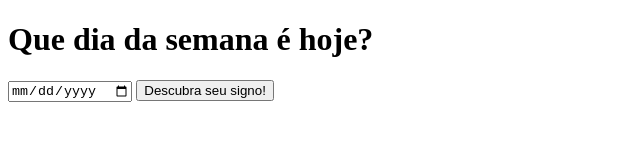
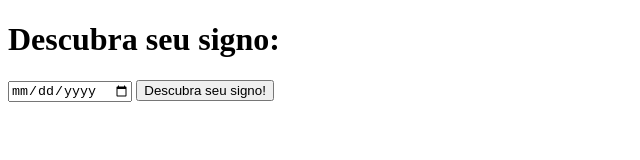
Before and after one commit to hamiltonGomes/SENAC-JavaScript, a plain HTML site: page aula7/switchCase/index.html in a window 1280 px wide. Shown: the whole page, without its empty margins (0-640 px from the left). Drawn offline with Linux system fonts and the light colour scheme.

Commit message:
Update index.html

```diff
--- a/aula7/switchCase/index.html
+++ b/aula7/switchCase/index.html
@@ -6,11 +6,11 @@
     <meta http-equiv="X-UA-Compatible" content="IE=edge">
     <meta name="viewport" content="width=device-width, initial-scale=1.0">
     <script src="script1.js" defer></script>
-    <title>Document</title>
+    <title>Aula 7 - Switch case</title>
 </head>
 
 <body>
-    <h1>Que dia da semana é hoje?</h1>
+    <h1>Descubra seu signo:</h1>
     <input id="date" type="date">
     <input type="button" onclick="signo()" value="Descubra seu signo!">
     <h2></h2>
```
